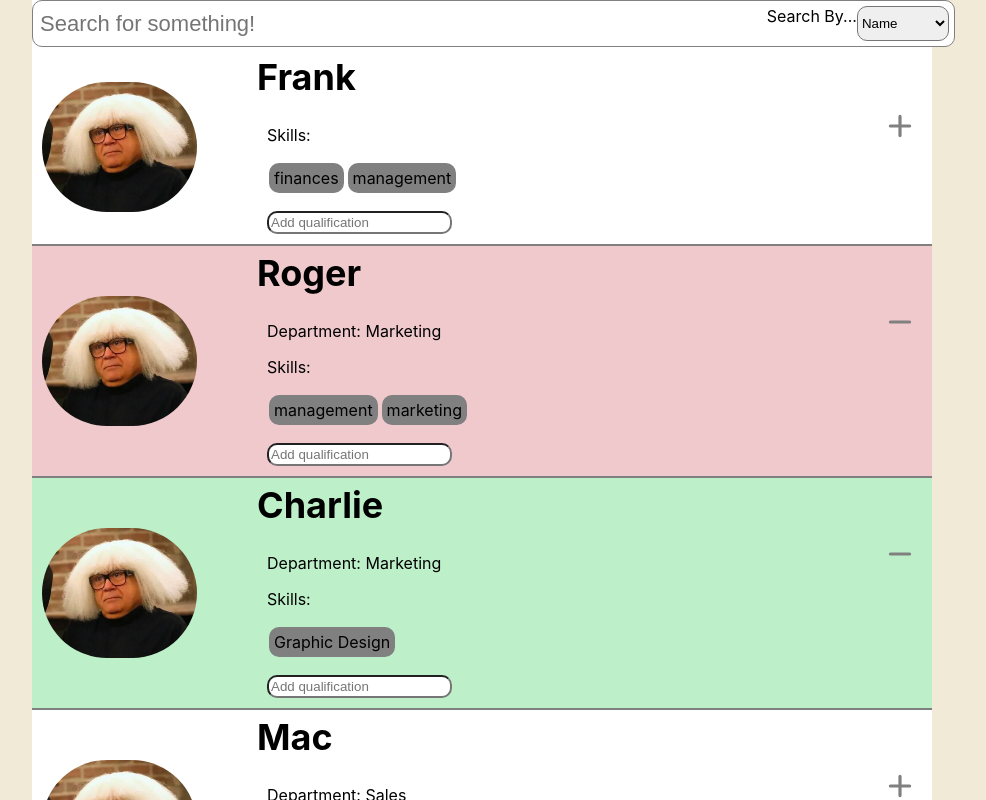
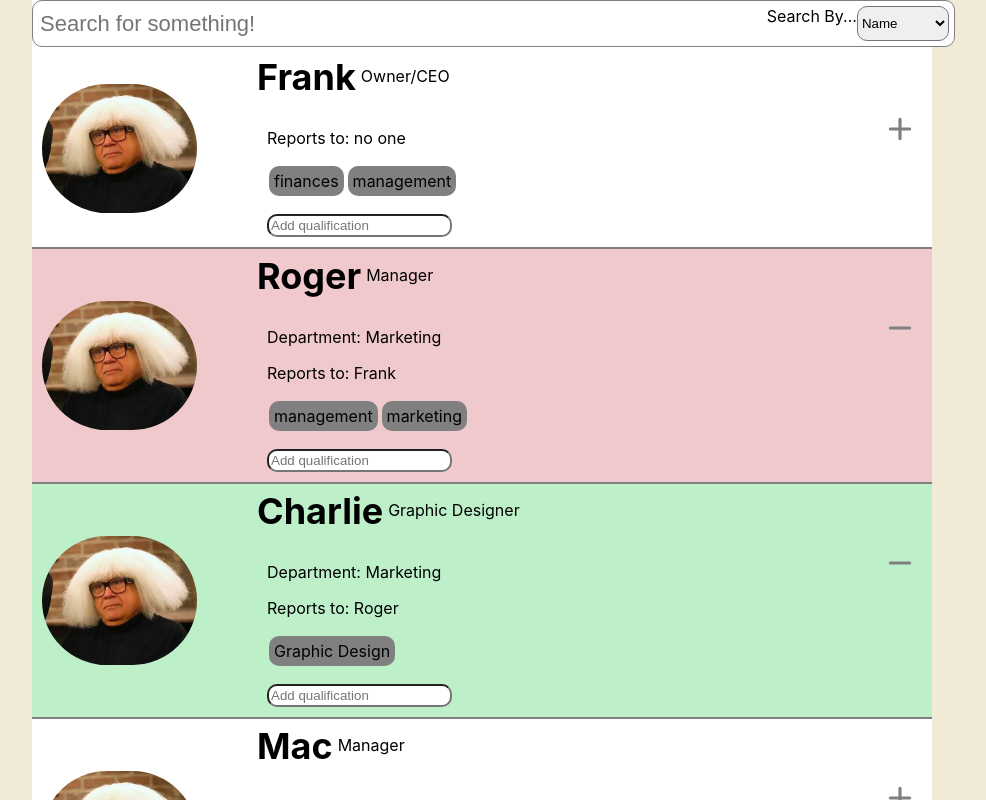
Before and after one commit to CD-Mackay/staffing-app, a React (Create React App) app: page / in a window 1280 px wide. Shown: the top 800 px of the page, without its empty margins (158-1144 px from the left). Built offline with nearby package versions, Linux system fonts and the light colour scheme.

Commit message:
Add additional info to staffcard

```diff
--- a/src/components/StaffCard/StaffCard.js
+++ b/src/components/StaffCard/StaffCard.js
@@ -5,7 +5,7 @@ import CustomInput from "../Input/CustomInput";
 import StyledStaffCard from "./styledStaffCard";
 
 const StaffCard = ({ employee }) => {
-  const { name, department, skills, id, flag } = employee;
+  const { name, department, skills, id, flag, superior, title } = employee;
   const [employeeSkills, setEmployeeSkills] = useState(skills);
   const [flagged, setFlagged] = useState(flag)
 
@@ -22,11 +22,12 @@ const StaffCard = ({ employee }) => {
       </div>
       <div className="employee-header">
         <h4>{name}</h4>
+        <p>{title}</p>
       </div>
       <div className="employee-info">
         <div>
       {department && <p>Department: {department}</p>}
-        <p>Skills:</p>
+        <p>Reports to: {superior ? superior : "no one"} </p>
         <ul>
           {employeeSkills.map((skill) => {
             return <li key={skill}>{skill}</li>;
--- a/src/components/StaffCard/styledStaffCard.js
+++ b/src/components/StaffCard/styledStaffCard.js
@@ -25,10 +25,12 @@ background-color: ${props => props.flag === "green" ? "#BDF0C9" : props.flag ===
 
   .employee-header {
     grid-area: header;
+    display: flex;
     h4 {
       font-size: 36px;
       margin: 0px;
       padding-top: 5px;
+      padding-right: 5px;
     }
   }
   .employee-info {
```
